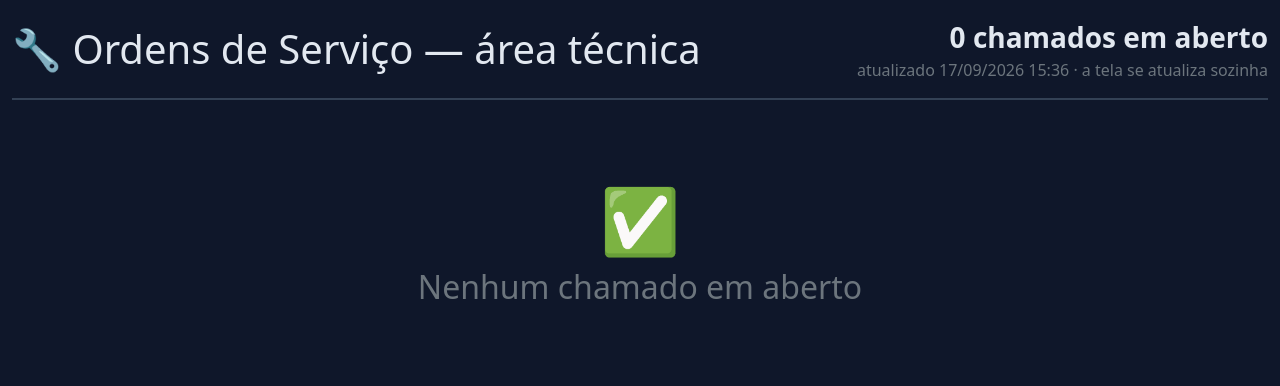
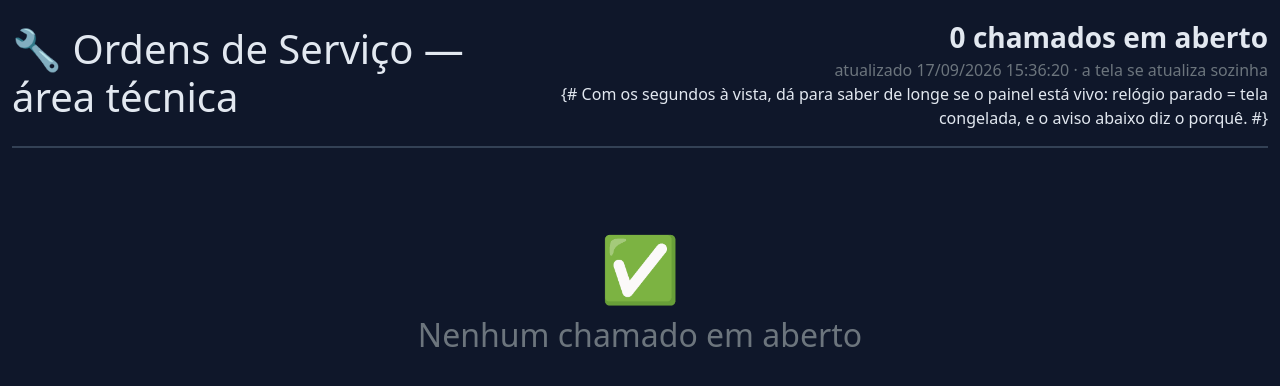
Before and after one commit to MarlonGiovany/StockLink, a Django app: page /chamados/painel/ in a window 1280 px wide. Shown: the top 386 px of the page. Run offline with Django 5.2, Linux system fonts and the light colour scheme; the visitor is signed in with stand-in values (Sample User, id 1); data comes from the database, SQL or seed files in the repository; data that the repository does not hold is empty.

Commit message:
Painel da área técnica mostra o chamado novo em segundos, sem reload
O painel se atualizava de 15 em 15s por fetch, mas na prática travava e só
voltava com F5. Três causas, todas silenciosas:

* o navegador CONGELA os timers de uma aba que não está à frente (monitor
  dormindo, outra janela por cima). Ao voltar, a tela só atualizaria no
  próximo ciclo — agora busca na hora, por visibilitychange/focus/online;
* `chamado_painel_dados` usava @login_required, que responde sessão caída
  com um redirect HTML status 200. O r.json() quebrava e caía num catch
  vazio: o painel congelava na TV sem avisar ninguém. Agora responde 401 em
  JSON e a tela mostra o aviso;
* faltava `credentials: 'same-origin'` (navegador antigo mandava o pedido
  sem o cookie de sessão) e proteção de cache nos dois lados.

Para o chamado aparecer "na hora" e não em até 15s, entra a sentinela
`chamado_painel_sinal`: uma agregação só, 17 bytes de resposta, perguntada
de 3 em 3s. Enquanto a marca não muda, a tela fica quieta; quando muda,
busca os cartões, apita e pisca. Montar o painel inteiro são 14 consultas —
baixar o ciclo completo para 3s multiplicaria isso por cinco à toa.

O ciclo de 15s continua cuidando do relógio, dos cartões que viram "mais de
24h" e de reportar queda do servidor. Aba escondida não consulta nada.

Sem alteração em models.py: nenhuma migração necessária.

Co-Authored-By: Claude Opus 5 (1M context) <noreply@anthropic.com>

```diff
--- a/inventario/urls.py
+++ b/inventario/urls.py
@@ -42,6 +42,10 @@ urlpatterns = [
     path("chamados/painel/", views.chamado_painel, name="chamado_painel"),
     path("chamados/painel/dados/", views.chamado_painel_dados,
          name="chamado_painel_dados"),
+    # Sentinela: consulta barata, de 3 em 3s, que avisa o painel quando entrou
+    # ou saiu chamado — é o que faz a OS aparecer na hora na área técnica.
+    path("chamados/painel/sinal/", views.chamado_painel_sinal,
+         name="chamado_painel_sinal"),
     path("chamados/historico/", views.chamado_historico, name="chamado_historico"),
     path("chamados/<int:pk>/", views.chamado_detalhe, name="chamado_detalhe"),
     path("chamados/<int:pk>/imprimir/", views.chamado_imprimir,
--- a/inventario/views.py
+++ b/inventario/views.py
@@ -1025,6 +1025,30 @@ def chamado_detalhe(request, pk):
     )
 
 
+def _marca_chamados():
+    """Uma "impressão digital" do estado dos chamados, em UMA consulta só.
+
+    É o que a sentinela do painel compara de 3 em 3 segundos. Muda quando:
+    entra chamado novo (`ultimo` sobe), alguém encerra (`abertos` cai e
+    `ultimo_encerramento` muda). Qualquer uma dessas coisas faz a tela da
+    área técnica buscar os cartões na hora, sem esperar o ciclo de 15s.
+
+    O ponto é o custo: montar o painel inteiro são ~7 consultas mais o HTML
+    de todos os cartões. Isto aqui é uma linha de agregação e uns 40 bytes de
+    resposta — barato o bastante para rodar a cada 3 segundos o dia inteiro.
+    """
+    resumo = Chamado.objects.aggregate(
+        ultimo=Max("id"),
+        abertos=Count("id", filter=Q(status=Chamado.Status.ABERTO)),
+        ultimo_encerramento=Max("encerrado_em"),
+    )
+    return "%s|%s|%s" % (
+        resumo["ultimo"] or 0,
+        resumo["abertos"] or 0,
+        resumo["ultimo_encerramento"] or "",
+    )
+
+
 def _painel_dados():
     """O que o painel da área técnica mostra.
 
@@ -1081,6 +1105,11 @@ def _painel_dados():
         "ultimo_urgente": bool(ultimo and ultimo.urgente),
         "agora": timezone.now(),
         "segundos_atualizacao": 15,
+        # De quanto em quanto tempo a sentinela pergunta "mudou alguma coisa?".
+        # É este número que define em quantos segundos o chamado aberto na
+        # recepção aparece na TV da área técnica.
+        "segundos_sentinela": 3,
+        "marca": _marca_chamados(),
     }
 
 
@@ -1138,7 +1167,6 @@ def chamado_painel(request):
     return render(request, "inventario/chamado_painel.html", _painel_dados())
 
 
-@login_required
 def chamado_painel_dados(request):
     """Os cartões do painel em JSON, para a tela se atualizar sem recarregar.
 
@@ -1149,9 +1177,19 @@ def chamado_painel_dados(request):
 
     O HTML sai do mesmo `_painel_cards.html` que a primeira carga usa — assim
     o cartão é escrito num lugar só.
+
+    **Sem `@login_required` de propósito.** O decorator responde a sessão
+    caída com um *redirect* para a tela de login — que chega no JavaScript
+    como uma página HTML com status 200. O `r.json()` quebrava, o erro caía
+    no `catch` e o painel congelava na TV sem avisar ninguém: a tela continua
+    lá, bonita, mostrando o quadro de meia hora atrás. Respondendo **401 em
+    JSON**, o painel sabe que a sessão caiu e mostra o aviso na tela.
     """
+    if not request.user.is_authenticated:
+        return JsonResponse({"erro": "sessao_expirada"}, status=401)
+
     dados = _painel_dados()
-    return JsonResponse({
+    resposta = JsonResponse({
         "html": render_to_string(
             "inventario/_painel_cards.html", dados, request=request
         ),
@@ -1161,8 +1199,32 @@ def chamado_painel_dados(request):
         "atrasados": dados["atrasados"],
         "ultimo_id": dados["ultimo_id"],
         "ultimo_urgente": dados["ultimo_urgente"],
-        "agora": timezone.localtime(dados["agora"]).strftime("%d/%m/%Y %H:%M"),
+        "marca": dados["marca"],
+        "agora": timezone.localtime(dados["agora"]).strftime("%d/%m/%Y %H:%M:%S"),
     })
+    # O painel pede sempre o estado de AGORA. Uma resposta guardada em cache
+    # (pelo navegador ou por qualquer proxy no caminho) é, literalmente, o
+    # chamado novo não aparecendo na tela.
+    resposta["Cache-Control"] = "no-store, no-cache, must-revalidate, max-age=0"
+    return resposta
+
+
+def chamado_painel_sinal(request):
+    """A sentinela: responde só "o estado é este" e nada mais.
+
+    O painel pergunta de 3 em 3 segundos. Enquanto a resposta for igual à
+    anterior, ninguém busca nada — a tela fica quieta. Na hora que a recepção
+    salva um chamado, a resposta muda e o painel vai buscar os cartões na
+    mesma hora, apita e pisca.
+
+    É este endereço que faz o chamado aparecer "na hora" na área técnica sem
+    pedir ao servidor que monte o painel inteiro 20 vezes por minuto.
+    """
+    if not request.user.is_authenticated:
+        return JsonResponse({"erro": "sessao_expirada"}, status=401)
+    resposta = JsonResponse({"marca": _marca_chamados()})
+    resposta["Cache-Control"] = "no-store, no-cache, must-revalidate, max-age=0"
+    return resposta
 
 
 @login_required
--- a/templates/inventario/chamado_painel.html
+++ b/templates/inventario/chamado_painel.html
@@ -67,7 +67,10 @@ minuto e o som nunca tocava.
 <body data-ultimo-id="{{ ultimo_id }}"
       data-atrasados="{{ atrasados }}"
       data-intervalo="{{ segundos_atualizacao }}"
-      data-url="{% url 'chamado_painel_dados' %}">
+      data-sentinela="{{ segundos_sentinela }}"
+      data-marca="{{ marca }}"
+      data-url="{% url 'chamado_painel_dados' %}"
+      data-url-sinal="{% url 'chamado_painel_sinal' %}">
 
 <div class="container-fluid py-3">
 
@@ -87,9 +90,13 @@ minuto e o som nunca tocava.
         </span>
       </div>
       <div class="text-secondary">
-        atualizado <span id="painel-agora">{{ agora|date:"d/m/Y H:i" }}</span>
+        atualizado <span id="painel-agora">{{ agora|date:"d/m/Y H:i:s" }}</span>
         · a tela se atualiza sozinha
       </div>
+      {# Com os segundos à vista, dá para saber de longe se o painel está vivo:
+         relógio parado = tela congelada, e o aviso abaixo diz o porquê. #}
+      <div id="aviso-conexao" class="mt-1 fw-bold"
+           style="display:none;color:#FCA5A5;"></div>
     </div>
   </div>
 
@@ -115,8 +122,14 @@ minuto e o som nunca tocava.
 (function () {
   const corpo     = document.body;
   const urlDados  = corpo.dataset.url;
+  const urlSinal  = corpo.dataset.urlSinal;
   const intervalo = (parseInt(corpo.dataset.intervalo, 10) || 15) * 1000;
+  const sentinela = (parseInt(corpo.dataset.sentinela, 10) || 3) * 1000;
   const MINUTOS_ENTRE_SIRENES = 5;
+
+  // Impressão digital do estado dos chamados. Enquanto ela não muda, o painel
+  // não busca nada; quando muda, busca na hora.
+  let marcaAtual = corpo.dataset.marca || '';
 
   let ultimoId     = parseInt(corpo.dataset.ultimoId, 10) || 0;
   let ultimaSirene = 0;   // 0 = nunca tocou; um atraso novo apita na hora
@@ -243,10 +256,47 @@ minuto e o som nunca tocava.
   // ---------------------------------------------------------------
   // Atualização
   // ---------------------------------------------------------------
+  const aviso = document.getElementById('aviso-conexao');
+  let falhas   = 0;      // ciclos seguidos sem resposta boa do servidor
+  let buscando = false;  // pedido em voo — rede lenta não pode empilhar pedidos
+
+  function mostraAviso(texto) {
+    aviso.textContent = texto || '';
+    aviso.style.display = texto ? '' : 'none';
+  }
+
+  /** Deu errado: avisa na tela em vez de morrer calado, como fazia antes. */
+  function falhou(motivo) {
+    falhas += 1;
+    if (motivo === 'sessao') {
+      mostraAviso('⚠ A sessão expirou — recarregue esta tela e faça login.');
+      return;
+    }
+    mostraAviso('⚠ Sem resposta do servidor (tentativa ' + falhas + ')…');
+    // Três ciclos no vácuo: recarrega a página inteira. Perde a liberação do
+    // som até o próximo clique, mas é melhor que a TV exibir, o dia todo, um
+    // quadro parado que ninguém percebe estar parado.
+    if (falhas >= 3) { location.reload(); }
+  }
+
   function atualizar() {
-    fetch(urlDados, { headers: { 'X-Requested-With': 'XMLHttpRequest' } })
-      .then(function (r) { return r.ok ? r.json() : Promise.reject(r.status); })
+    if (buscando) { return; }
+    buscando = true;
+    fetch(urlDados, {
+      headers: { 'X-Requested-With': 'XMLHttpRequest' },
+      // Sem isto, navegador antigo (TV, PC velho) manda o pedido SEM o cookie
+      // de sessão: o servidor devolve o login e o painel nunca atualiza.
+      credentials: 'same-origin',
+      cache: 'no-store'
+    })
+      .then(function (r) {
+        if (r.status === 401) { return Promise.reject('sessao'); }
+        return r.ok ? r.json() : Promise.reject(r.status);
+      })
       .then(function (d) {
+        falhas = 0;
+        mostraAviso('');
+        marcaAtual = d.marca;
         document.getElementById('painel-cards').innerHTML = d.html;
         document.getElementById('painel-total').textContent   = d.total;
         document.getElementById('painel-total-s').textContent = d.total === 1 ? '' : 's';
@@ -267,7 +317,8 @@ minuto e o som nunca tocava.
         }
         cuidaDoAtraso(d.atrasados);
       })
-      .catch(function () { /* rede caiu: tenta de novo no próximo ciclo */ });
+      .catch(falhou)
+      .then(function () { buscando = false; });
   }
 
   // Se já abriu a tela com chamado atrasado, a sirene não espera o primeiro
@@ -281,7 +332,54 @@ minuto e o som nunca tocava.
     }, 1000);
   }
 
+  if (!window.fetch) {
+    // Navegador antigo demais para buscar em segundo plano (acontece com o
+    // navegador embutido de algumas TVs). Recarregar a página é feio, mas
+    // funciona em qualquer um — melhor isso do que uma tela parada.
+    setInterval(function () { location.reload(); }, intervalo);
+    return;
+  }
+
+  /** Pergunta "mudou alguma coisa?" e só busca os cartões se mudou.
+   *
+   * É isto que faz o chamado aberto na recepção aparecer na área técnica em
+   * segundos, em vez de esperar o ciclo completo. A pergunta é barata (uma
+   * consulta e uns 40 bytes), então pode ser frequente sem pesar no servidor.
+   */
+  function verificarSinal() {
+    // Aba escondida não precisa perguntar: ninguém está olhando, e ao voltar
+    // à frente o `visibilitychange` já busca tudo de uma vez.
+    if (buscando || document.hidden) { return; }
+    fetch(urlSinal, {
+      headers: { 'X-Requested-With': 'XMLHttpRequest' },
+      credentials: 'same-origin',
+      cache: 'no-store'
+    })
+      .then(function (r) { return r.ok ? r.json() : Promise.reject(r.status); })
+      .then(function (d) {
+        if (d.marca !== marcaAtual) { atualizar(); }
+      })
+      // Falha aqui não avisa nada: quem cuida de erro e de sessão caída é o
+      // ciclo completo, logo abaixo. Dois avisos para a mesma queda de rede
+      // só faria a tela piscar mensagem à toa.
+      .catch(function () {});
+  }
+
+  atualizar();                        // não deixa a tela nascer com 15s de atraso
+  setInterval(verificarSinal, sentinela);
+  // O ciclo completo continua: é ele que mantém o relógio andando, vira os
+  // cartões para "mais de 24h" e reporta quando o servidor some.
   setInterval(atualizar, intervalo);
+
+  // O navegador CONGELA os timers de uma aba que não está à frente, e a
+  // máquina que dorme para tudo. Ao voltar (aba focada, monitor religado,
+  // rede de volta), busca na hora em vez de esperar o próximo ciclo — era
+  // isto que obrigava a dar F5 no painel.
+  document.addEventListener('visibilitychange', function () {
+    if (!document.hidden) { atualizar(); }
+  });
+  window.addEventListener('focus', atualizar);
+  window.addEventListener('online', atualizar);
 })();
 </script>
 
```
